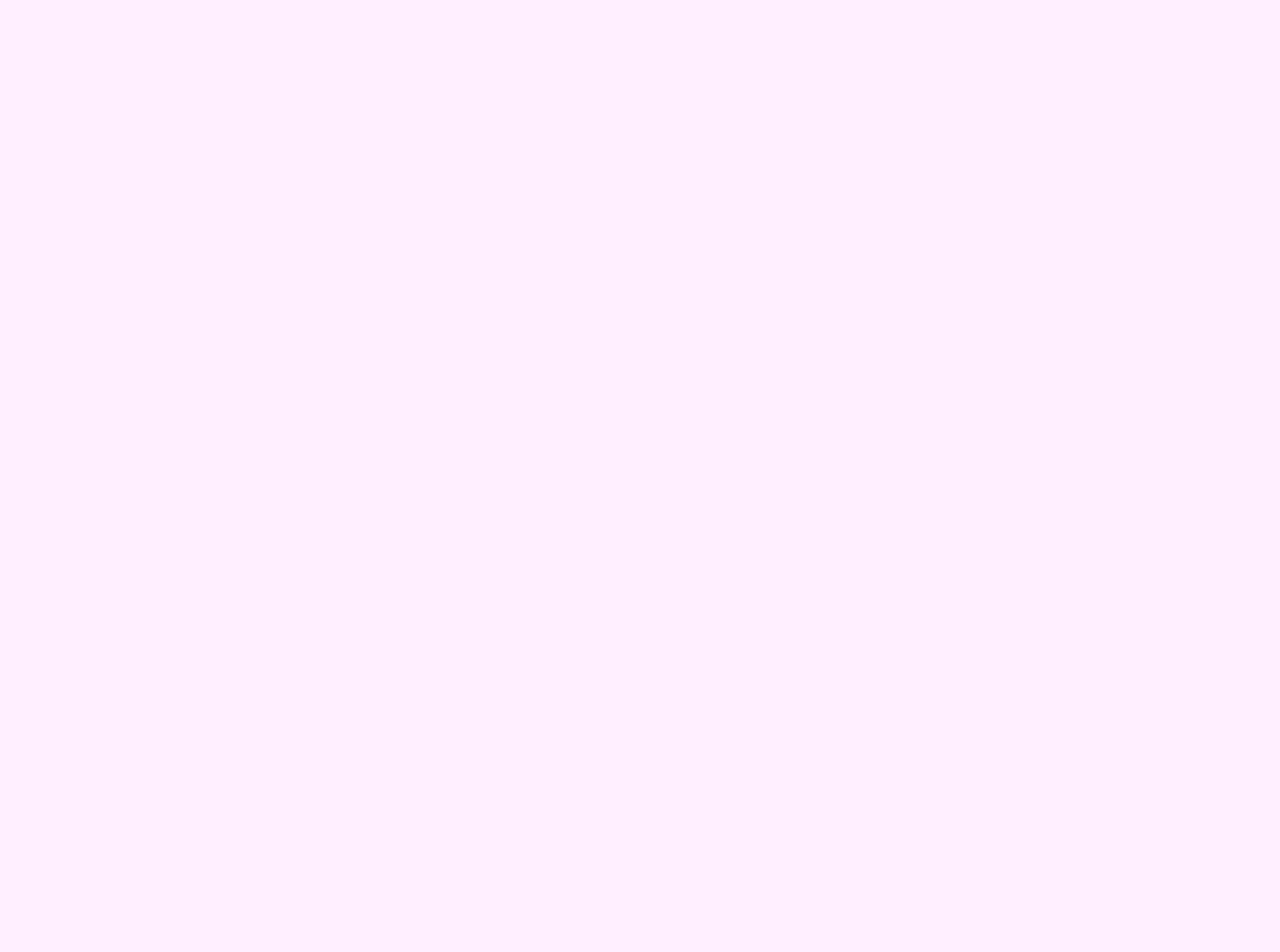
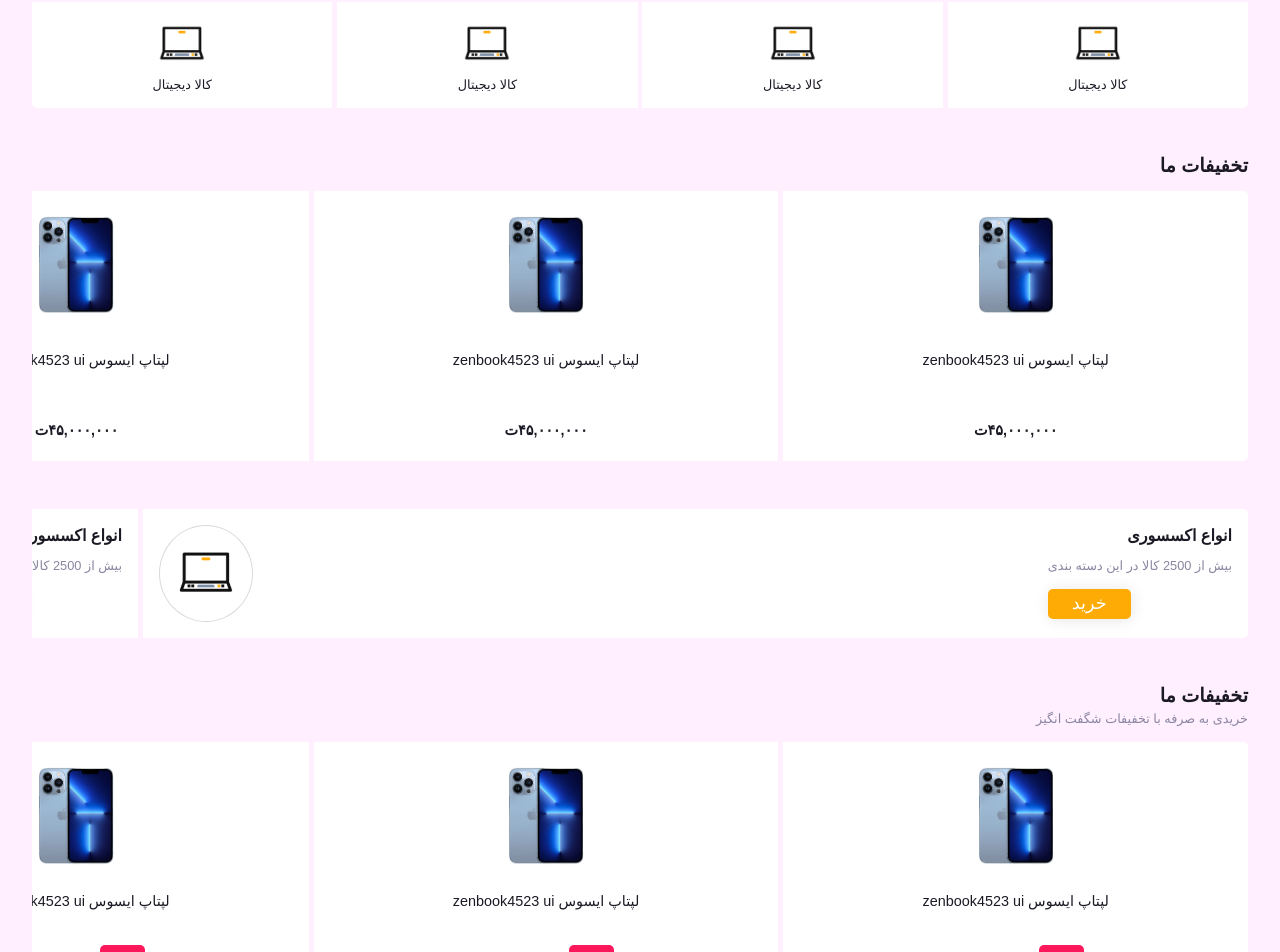
Before and after one commit to F4RD1N/storm-kala, a Next.js app: page / in a window 1280 px wide. Shown: the part 1278-2230 px from the top of the page. Before the commit the page ends 1178 px from the top, so only its background shows below. Built offline with nearby package versions, Linux system fonts and the light colour scheme; a small style sheet from the web is missing.

Commit message:
change some global styles

```diff
--- a/components/CatagoryList/CatagoryCard/CatagoryCard.style.js
+++ b/components/CatagoryList/CatagoryCard/CatagoryCard.style.js
@@ -11,11 +11,10 @@
   justify-content: space-between;
   transition: all ${(props) => props.theme.utilities.transition};
 
-
-
   &:hover {
-    background-color: ${(props) => props.theme.colors.red};
-    color: #fff;
+    /* background-color: ${(props) => props.theme.colors.red};
+    color: #fff; */
+    box-shadow: ${props => props.theme.utilities.shadow.card};
   }
 `;
 export const ImageContainer = styled.div``;
--- a/components/CatagoryList/CatagoryList.style.js
+++ b/components/CatagoryList/CatagoryList.style.js
@@ -1,6 +1,7 @@
 import styled from "styled-components";
 
-export const Container = styled.section``;
+export const Container = styled.section`
+`;
 
 export const SectionTitle = styled.h2`
   text-align: center;
--- a/components/ListSlider/ListSlider.jsx
+++ b/components/ListSlider/ListSlider.jsx
@@ -21,13 +21,15 @@
 //Icons
 import { AiOutlineArrowLeft } from "react-icons/ai";
 
-const ListSlider = () => {
+const ListSlider = ({discount}) => {
   const mainTitle = "تخفیفات ما";
   const secTitle = "خریدی به صرفه با تخفیفات شگفت انگیز";
+
+
   return (
     <Container>
       <Title>{mainTitle}</Title>
-      <SecTitle>{secTitle}</SecTitle>
+      <SecTitle>{discount && secTitle}</SecTitle>
       <Swiper
         spaceBetween={5}
         slidesPerView={2.6}
@@ -37,14 +39,14 @@
         {[0, 1, 2, 3, 4, 5, 6, 7, 8, 9].map((item) => {
           return (
             <SwiperSlide key={item} className="swiper-item no-border">
-              <ProductCard hasDiscount={true}/>
+              <ProductCard hasDiscount={discount}/>
             </SwiperSlide>
           );
         })}
 
         <SwiperSlide className="swiper-item no-border">
           <LoadMoreContainer>
-            <LoadMoreButton>
+            <LoadMoreButton pressed={false}>
                 <AiOutlineArrowLeft />
             </LoadMoreButton>
             </LoadMoreContainer>
--- a/components/ListSlider/ListSlider.style.js
+++ b/components/ListSlider/ListSlider.style.js
@@ -3,7 +3,8 @@
 //Global shared
 import { GlobalButton } from "../../styles/shared";
 
-export const Container = styled.div``;
+export const Container = styled.section`
+`;
 
 export const Title = styled.h2`
   font-size: ${(props) => props.theme.fonts.size.listTitle};
@@ -13,7 +14,7 @@
 export const SecTitle = styled.h3`
   color: ${(props) => props.theme.colors.textSecondary};
   font-size: ${(props) => props.theme.fonts.size.listSecTitle};
-  margin-bottom: 2rem;
+  margin-bottom: 1rem;
 `;
 
 export const LoadMoreContainer = styled.div`
@@ -26,4 +27,9 @@
 export const LoadMoreButton = styled(GlobalButton)`
   border-radius: 50%;
   font-size: 1.3rem;
+  transition: all 200ms linear;
+
+  ${props => props.pressed &&`
+    padding: 10rem
+  `}
 `;
--- a/components/Navbar/Navbar.style.js
+++ b/components/Navbar/Navbar.style.js
@@ -16,7 +16,8 @@
 export const InputContainer = styled.div`
   display: flex;
   align-items: center;
-  background-color: ${(props) => props.theme.colors.gray};
+  /* background-color: ${(props) => props.theme.colors.gray}; */
+  background-color: #fff;
   padding: 0.7rem 1rem;
   width: 80%;
   border-radius: ${(props) => props.theme.utilities.radius.card};
--- a/components/SpecialCatagoryList/SpecialCard/SpecialCard.style.js
+++ b/components/SpecialCatagoryList/SpecialCard/SpecialCard.style.js
@@ -10,6 +10,7 @@
   align-items: center;
   border-radius: 5px;
   padding: 1rem;
+
 `;
 
 export const RightContainer = styled.div`
@@ -29,15 +30,15 @@
 `;
 
 export const BuyButton = styled(GlobalButton)`
-align-self: flex-end;
-font-size: 1.1rem;
-padding: .3rem 1.5rem;
-border-radius: ${props => props.theme.utilities.radius.button};
-`
+  align-self: flex-end;
+  font-size: 1.1rem;
+  padding: 0.3rem 1.5rem;
+  border-radius: ${(props) => props.theme.utilities.radius.button};
+`;
 
 export const LeftContainer = styled.div`
-    align-self: flex-start;
-    border-radius: 50%;
-    border: 1px solid ${props => props.theme.colors.border};
-    padding: 1rem;
+  align-self: flex-start;
+  border-radius: 50%;
+  border: 1px solid ${(props) => props.theme.colors.border};
+  padding: 1rem;
 `;
--- a/components/shared/ProductCard/ProductCard.style.js
+++ b/components/shared/ProductCard/ProductCard.style.js
@@ -5,10 +5,11 @@
   flex-direction: column;
   align-items: center;
   justify-content: space-between;
-  padding: 1.5rem .7rem;
+  padding: 1.5rem 0.7rem;
   padding-bottom: 1rem;
   user-select: none;
   height: 270px;
+
 `;
 export const ImageContainer = styled.div`
   width: 100px;
@@ -39,13 +40,13 @@
 
 export const Price = styled.h4`
   font-weight: bold;
-  font-size: .9rem;
-  margin-top: .5rem;
+  font-size: 0.9rem;
+  margin-top: 0.5rem;
 `;
 export const OldPrice = styled.h4`
   display: ${(props) => (props.isVisible ? "block" : "none")};
   margin-top: 0.5rem;
-  font-size: .8rem;
+  font-size: 0.8rem;
   text-decoration: line-through;
   color: ${(props) => props.theme.colors.textSecondary};
 `;
@@ -58,7 +59,7 @@
   border-radius: 5px;
   width: 45px;
   height: 25px;
-  font-size: .9rem;
+  font-size: 0.9rem;
   justify-content: center;
   align-items: center;
 `;
--- a/pages/index.js
+++ b/pages/index.js
@@ -12,11 +12,12 @@
     <div>
       <Hero />
       <ListSlider />
-      <br />
+      <ListSlider discount={true} />
       <CatagoryList />
-      <br />
+      <ListSlider />
       <SpecialCatagoryList />
-      <br />
+      <ListSlider discount={true} />
+
     </div>
   );
 };
--- a/styles/globals.js
+++ b/styles/globals.js
@@ -17,13 +17,18 @@
   body {
     font-family: ${(props) => props.theme.fonts.main};
     color: ${(props) => props.theme.colors.textPrimary};
-    background-color: ${props => props.theme.colors.natural}
+    background-color: ${(props) => props.theme.colors.natural}
   }
 
   /* Swiper Styles */
   .swiper-item {
   border: 1px solid ${(props) => props.theme.colors.border};
   border-left: none;
+  overflow: hidden;
+  transition: all ${(props) => props.theme.utilities.transition};
+  &:hover {
+    box-shadow: ${props => props.theme.utilities.shadow.card};
+  }
   }
 
   .swiper-item:last-child {
@@ -51,7 +56,11 @@
   }
 
   input {
-    font-family: ${props => props.theme.fonts.main};
+    font-family: ${(props) => props.theme.fonts.main};
+  }
+
+  section {
+    margin-bottom: 3rem;
   }
 `;
 
--- a/themes/default.js
+++ b/themes/default.js
@@ -23,9 +23,11 @@
       button: '5px'
     },
     shadow: {
-      button: '1px 1px 15px rgba(0, 0, 0, 0.1)'
+      button: '1px 1px 15px rgba(0, 0, 0, 0.1)',
+      card: '1px 1px 5px rgba(0, 0, 0, 0.1)',
     },
-    transition: '100ms linear'
+    transition: '100ms linear',
+    translate: '1px'
   },
   // Breakpoints for responsive design
   breakpoints: {
```
